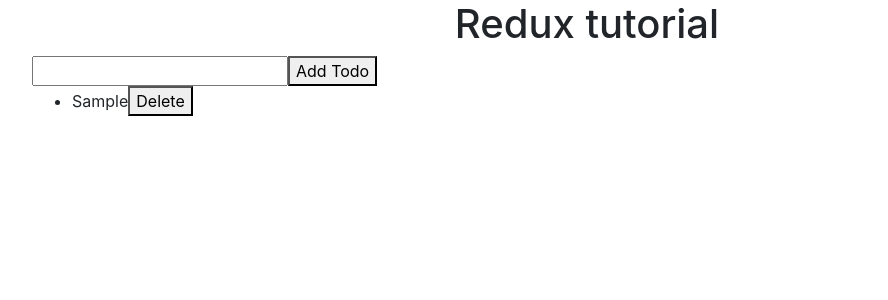
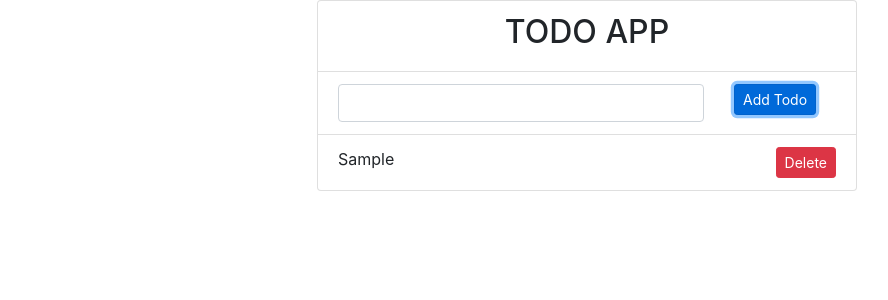
Before and after one commit to Cholago/redux-learning-tutorial, a React (Create React App) app: page / in a window 1280 px wide. Both pictures are taken after typing "Sample" into the empty fields and a click on the button "Add Todo". Shown: the top 300 px of the page, without its empty margins (53-941 px from the left). Built offline with nearby package versions, Linux system fonts and the light colour scheme.

Commit message:
fith commit

```diff
--- a/src/components/AddTodo.jsx
+++ b/src/components/AddTodo.jsx
@@ -5,7 +5,6 @@ import * as ActionCreactors from './ActionCreactors'
 const AddTodo = ({ dispatch }) => {
     let input
     return (
-        <div>
         <form onSubmit={e => {
             e.preventDefault()
             if (!input.value.trim()) {
@@ -14,12 +13,18 @@ const AddTodo = ({ dispatch }) => {
             dispatch(ActionCreactors.bugAdded(input.value))
             input.value = ''
         }}>
-                <input ref={node => input = node} />
-                <button type="submit">
+            <div className="row">
+                <div className="col-9 float-left">
+                    <input className="form-control" ref={node => input = node} />
+                </div>
+                <div className="col-3 float-right">
+                    <button type="submit"
+                        className="btn btn-primary btn-sm">
                         Add Todo
                     </button>
+                </div>
+            </div>
         </form>
-        </div>
     )
 }
 export default connect()(AddTodo)
--- a/src/components/ReduxReact.jsx
+++ b/src/components/ReduxReact.jsx
@@ -12,11 +12,20 @@ const ReactRedux = ({ todos }) => {
     console.log(todos);
     return (
         <div className="container">
-            <h1 className="text-center" >Redux tutorial</h1>
-            <AddTodo />
-            <ul>
-                {todos.map(todo => <Todo key={todo.id} todoData={todo} />)}
-            </ul>
+            <div className="row">
+                <div className="col-md-6 ml-auto mr-auto">
+                    <ul className="list-group">
+                        <li className="list-group-item">
+                            <h2 className="text-center" >TODO APP</h2>
+                        </li>
+                        <li className="list-group-item"><AddTodo /></li>
+                        {todos.map(todo => <Todo key={todo.id} todoData={todo} />)}
+                        {todos.length == 0 && <li className="list-group-item">
+                            <p className="text-center">Todo list empty</p>
+                        </li>}
+                    </ul>
+                </div>
+            </div>
         </div>
     );
 }
--- a/src/components/Todo.jsx
+++ b/src/components/Todo.jsx
@@ -4,12 +4,16 @@ import * as ActionCreactors from './ActionCreactors'
 
 const DeleteTodo = ({ dispatch, todoData }) => {
     return (
-        <li onClick={toggle => { dispatch(ActionCreactors.bugToggled(todoData.id)) }}
+        <li className="list-group-item"
+            onClick={toggle => { dispatch(ActionCreactors.bugToggled(todoData.id)) }}
             style={{
                 textDecoration: todoData.resolved ? 'line-through' : 'none'
             }}>
             {todoData.description}
-            <button onClick={d => { dispatch(ActionCreactors.bugRemoved(todoData.id)) }}>Delete</button>
+            <button
+                onClick={d => { dispatch(ActionCreactors.bugRemoved(todoData.id)) }}
+                className="btn btn-danger btn-sm float-right">Delete
+            </button>
         </li>
 
     )
```
Lines whose indentation alone changed are shown as unchanged.
